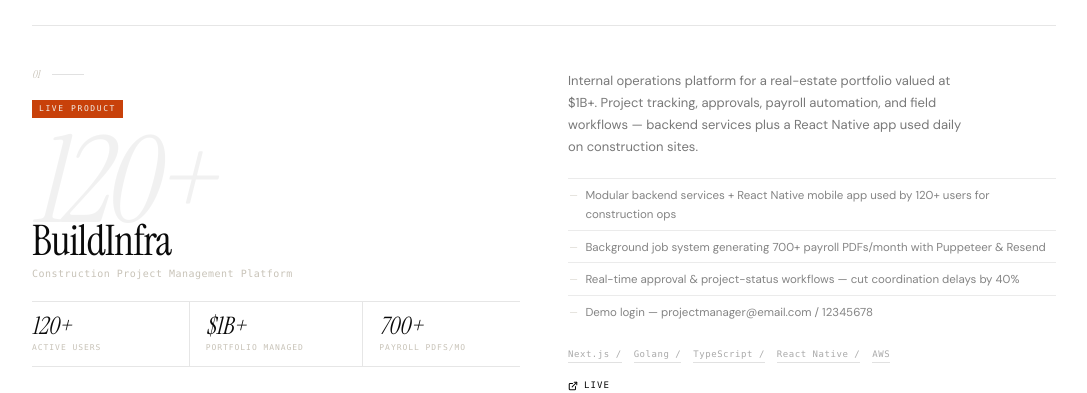
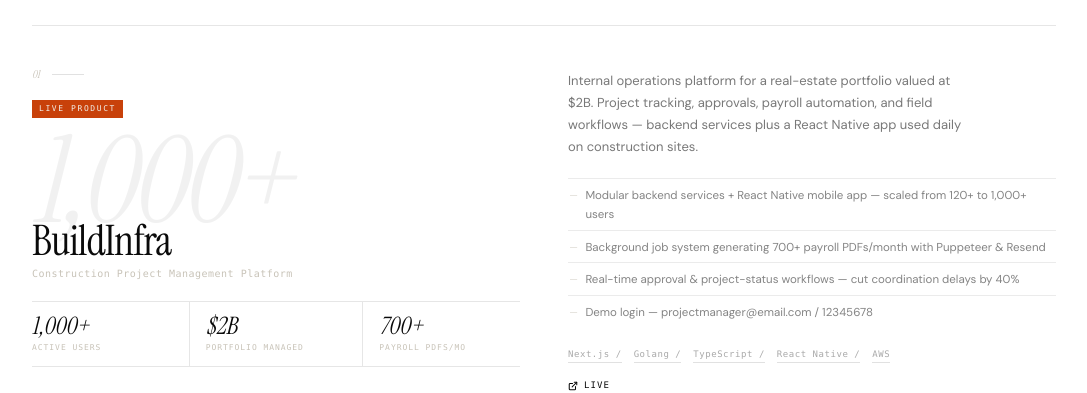
Before and after one commit to milliondreamsblog/milliondreams, a Next.js app: page /projects in a window 1280 px wide. Shown: the part 220-613 px from the top of the page, without its empty margins (96-1183 px from the left). Built offline with nearby package versions, Linux system fonts and the light colour scheme.

Commit message:
feat(projects): enhance project categorization and update project details

```diff
--- a/app/data/projects.data.ts
+++ b/app/data/projects.data.ts
@@ -1,5 +1,37 @@
 export type ProjectTier = "tier1" | "tier2";
 export type BadgeVariant = "live" | "ai" | "work" | "client" | "event" | "backend" | "research";
+
+/**
+ * A project may belong to several categories at once — they describe what the
+ * work *is*, not where it sits in the page hierarchy (that's `tier`).
+ *
+ * design: visual or interaction craft is a headline feature of the project,
+ *   not merely a byproduct of it having a UI. Reserve it for work where the
+ *   design is the thing worth pointing at.
+ */
+export type ProjectCategory =
+  | "ai"
+  | "fullstack"
+  | "design"
+  | "backend"
+  | "research";
+
+/** Tab order on the projects page. "All" is prepended by the page itself. */
+export const CATEGORY_ORDER: ProjectCategory[] = [
+  "ai",
+  "fullstack",
+  "design",
+  "backend",
+  "research",
+];
+
+export const CATEGORY_LABELS: Record<ProjectCategory, string> = {
+  ai: "AI / Agents",
+  fullstack: "Full-Stack",
+  design: "Design",
+  backend: "Backend",
+  research: "Research",
+};
 
 export interface ProjectStat {
   value: string;
@@ -13,6 +45,8 @@
   tagline: string;
   description: string;
   tier: ProjectTier;
+  /** One or more; a project can appear under several tabs. */
+  categories: ProjectCategory[];
   badge: string;
   badgeVariant: BadgeVariant;
   stats: ProjectStat[];
@@ -30,21 +64,22 @@
   {
     id: "buildinfra",
     index: "01",
+    categories: ["fullstack", "backend"],
     title: "BuildInfra",
     tagline: "Construction Project Management Platform",
     description:
-      "Internal operations platform for a real-estate portfolio valued at $1B+. Project tracking, approvals, payroll automation, and field workflows — backend services plus a React Native app used daily on construction sites.",
+      "Internal operations platform for a real-estate portfolio valued at $2B. Project tracking, approvals, payroll automation, and field workflows — backend services plus a React Native app used daily on construction sites.",
     tier: "tier1",
     badge: "Live Product",
     badgeVariant: "live",
     layout: "hero",
     stats: [
-      { value: "120+",  label: "Active users" },
-      { value: "$1B+",  label: "Portfolio managed" },
-      { value: "700+",  label: "Payroll PDFs/mo" },
+      { value: "1,000+", label: "Active users" },
+      { value: "$2B",    label: "Portfolio managed" },
+      { value: "700+",   label: "Payroll PDFs/mo" },
     ],
     bullets: [
-      "Modular backend services + React Native mobile app used by 120+ users for construction ops",
+      "Modular backend services + React Native mobile app — scaled from 120+ to 1,000+ users",
       "Background job system generating 700+ payroll PDFs/month with Puppeteer & Resend",
       "Real-time approval & project-status workflows — cut coordination delays by 40%",
       "Demo login — projectmanager@email.com / 12345678",
@@ -56,6 +91,7 @@
   {
     id: "cadence",
     index: "02",
+    categories: ["ai", "fullstack"],
     title: "Cadence",
     tagline: "Content Intelligence Engine",
     description:
@@ -79,6 +115,7 @@
   {
     id: "bawarchie",
     index: "03",
+    categories: ["fullstack", "backend"],
     title: "Bawarchie",
     tagline: "QR Restaurant Ordering System",
     description:
@@ -107,6 +144,7 @@
   {
     id: "roborumble",
     index: "04",
+    categories: ["fullstack", "design"],
     title: "RoboRumble 3.0",
     tagline: "Kanpur's largest tech event platform · roborumble.in",
     description:
@@ -132,6 +170,7 @@
   {
     id: "talk2pdf",
     index: "05",
+    categories: ["ai", "backend"],
     title: "Talk2PDF",
     tagline: "Agentic Document Q&A",
     description:
@@ -154,6 +193,7 @@
   {
     id: "evolvesanga",
     index: "06",
+    categories: ["fullstack", "design"],
     title: "EvolveSanga",
     tagline: "NGO Platform · Section 8 Nonprofit",
     description:
@@ -177,6 +217,7 @@
   {
     id: "resumeai",
     index: "07",
+    categories: ["ai", "fullstack", "design"],
     title: "ResumeAI",
     tagline: "Intelligent Resume Optimizer · Next.js 15",
     description:
@@ -201,8 +242,147 @@
     liveUrl: "https://resume-ai-sigma-lime.vercel.app",
   },
   {
+    id: "contractrisk",
+    index: "08",
+    categories: ["ai", "fullstack"],
+    title: "Contract-Risk.ai",
+    tagline: "AI contract analysis · Indian Contract Act",
+    description:
+      "Detects predatory clauses in Indian freelance contracts, grounded against the Indian Contract Act, and generates a 0–100 risk score. OCR intake handles scanned and photographed documents.",
+    tier: "tier1",
+    badge: "AI / GenAI",
+    badgeVariant: "ai",
+    stats: [
+      { value: "0–100", label: "Risk score" },
+      { value: "RAG",   label: "Statute-grounded" },
+    ],
+    bullets: [
+      "RAG pipeline grounds every finding in statute text — not free-form LLM opinion",
+      "OCR intake via Tesseract.js accepts scanned and photographed contracts",
+      "ChromaDB vector retrieval over the Indian Contract Act, reasoned over by Gemini 2.0 Flash",
+    ],
+    stack: ["Next.js 15", "TypeScript", "Gemini 2.0 Flash", "ChromaDB", "Tesseract.js"],
+    githubUrl: "https://github.com/milliondreamsblog/Contract-Risk.ai",
+  },
+  {
+    id: "kirtanam",
+    index: "09",
+    categories: ["fullstack"],
+    title: "Kirtanam",
+    tagline: "Video-lecture platform · web + Android",
+    description:
+      "Personalized video-lecture platform for ashram communities — admin controls, attendance tracking, and analytics. Ships to web and Android from a single codebase.",
+    tier: "tier1",
+    badge: "Live Product",
+    badgeVariant: "live",
+    stats: [
+      { value: "2",    label: "Platforms shipped" },
+      { value: "Live", label: "Web + Android" },
+    ],
+    bullets: [
+      "One codebase ships to web and Android via Capacitor",
+      "Attendance tracking and analytics for community administrators",
+      "YouTube Data API integration behind personalized lecture feeds",
+    ],
+    stack: ["Next.js 16", "React 19", "TypeScript", "Supabase", "Capacitor"],
+    githubUrl: "https://github.com/milliondreamsblog/Kirtanam",
+  },
+  {
+    id: "brandvoiceagent",
+    index: "10",
+    categories: ["ai"],
+    title: "BrandVoiceAgent",
+    tagline: "AI brand-voice critic · 19-rule system",
+    description:
+      "Scores social drafts against a 19-rule brand voice system, paired with a training game, an approved-content library, and a human review queue.",
+    tier: "tier2",
+    badge: "AI / GenAI",
+    badgeVariant: "ai",
+    stats: [
+      { value: "19", label: "Voice rules" },
+      { value: "AI", label: "Review queue" },
+    ],
+    bullets: [
+      "Scores drafts against a 19-rule voice system before a human sees them",
+      "Approved-content library plus a review queue for edge cases",
+      "Training game calibrates new writers on the voice",
+    ],
+    stack: ["TypeScript", "Next.js 15", "Anthropic Claude", "Vercel Blob", "TanStack Table"],
+    githubUrl: "https://github.com/milliondreamsblog/BrandVoiceAgent",
+  },
+  {
+    id: "cmoagent",
+    index: "11",
+    categories: ["ai"],
+    title: "CMO Agent",
+    tagline: "Weekly content-intelligence agent",
+    description:
+      "Finds top X/Twitter posts, analyzes why they resonate, and generates on-brand post ideas and briefs — closing the loop from trend mining to ideation.",
+    tier: "tier2",
+    badge: "AI / GenAI",
+    badgeVariant: "ai",
+    stats: [
+      { value: "Weekly", label: "Cadence" },
+      { value: "X",      label: "Trend source" },
+    ],
+    bullets: [
+      "Mines top-performing X posts and extracts why they resonated",
+      "Generates on-brand post ideas and writing briefs",
+      "Runs unattended on a weekly cadence",
+    ],
+    stack: ["Node.js", "JavaScript", "Claude AI", "Next.js"],
+    githubUrl: "https://github.com/milliondreamsblog/CMO_agent",
+  },
+  {
+    id: "elvynchess",
+    index: "12",
+    categories: ["fullstack", "backend"],
+    title: "Elvyn-Chess",
+    tagline: "Chess coaching SaaS · web + mobile",
+    description:
+      "Students, coaches, and admins manage classes and schedules on a shared backend, with web and mobile clients living in one Turborepo monorepo.",
+    tier: "tier2",
+    badge: "Full-Stack SaaS",
+    badgeVariant: "backend",
+    stats: [
+      { value: "3", label: "User roles" },
+      { value: "2", label: "Clients" },
+    ],
+    bullets: [
+      "Turborepo monorepo — Next.js web and Expo mobile share one tRPC API",
+      "Role-based flows across students, coaches, and admins",
+      "Supabase + Drizzle ORM with end-to-end type safety",
+    ],
+    stack: ["TypeScript", "Turborepo", "tRPC", "Expo", "Supabase", "Drizzle"],
+    githubUrl: "https://github.com/milliondreamsblog/Elvyn-Chess",
+  },
+  {
+    id: "projectmanager",
+    index: "13",
+    categories: ["fullstack", "backend"],
+    title: "Project Manager",
+    tagline: "Enterprise project management · MERN",
+    description:
+      "Project-management platform for multi-team enterprises — RBAC, audit logging, real-time notifications, and D3 dependency visualizations.",
+    tier: "tier2",
+    badge: "Enterprise SaaS",
+    badgeVariant: "backend",
+    stats: [
+      { value: "RBAC", label: "Access control" },
+      { value: "D3",   label: "Dependency graphs" },
+    ],
+    bullets: [
+      "RBAC with audit logging across multi-team workspaces",
+      "Real-time notifications delivered over Pusher",
+      "D3.js dependency visualizations for task graphs",
+    ],
+    stack: ["React 19", "Node.js", "Express", "MongoDB", "D3.js", "Turborepo"],
+    githubUrl: "https://github.com/milliondreamsblog/ProjectManger",
+  },
+  {
     id: "rbac",
-    index: "08",
+    index: "14",
+    categories: ["backend"],
     title: "RBAC Auth",
     tagline: "Role-based access control · Node.js",
     description:
@@ -224,7 +404,8 @@
   },
   {
     id: "ehm",
-    index: "09",
+    index: "15",
+    categories: ["fullstack", "backend"],
     title: "EHM Platform",
     tagline: "ESG SaaS · ClimAgro Analytics",
     description:
@@ -246,7 +427,8 @@
   },
   {
     id: "misinformation",
-    index: "10",
+    index: "16",
+    categories: ["ai", "research"],
     title: "Misinformation Agent",
     tagline: "Agentic NLP · MANIT Bhopal Research",
     description:
```
